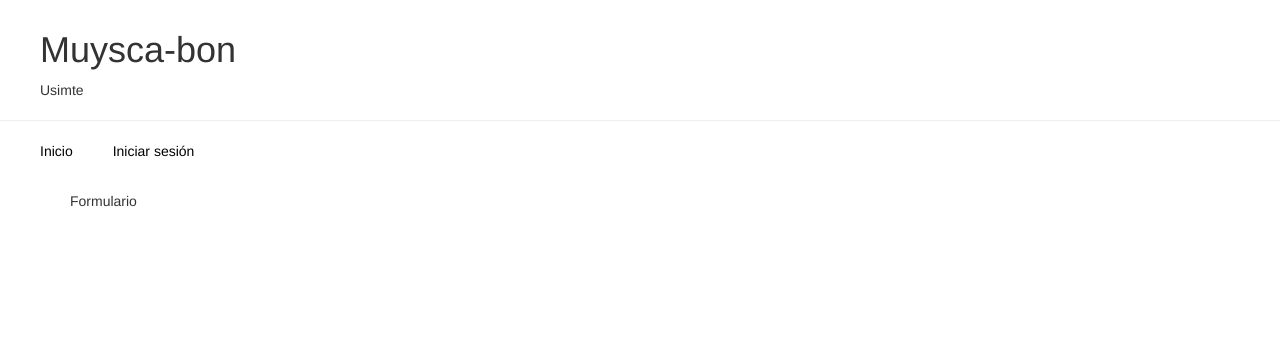
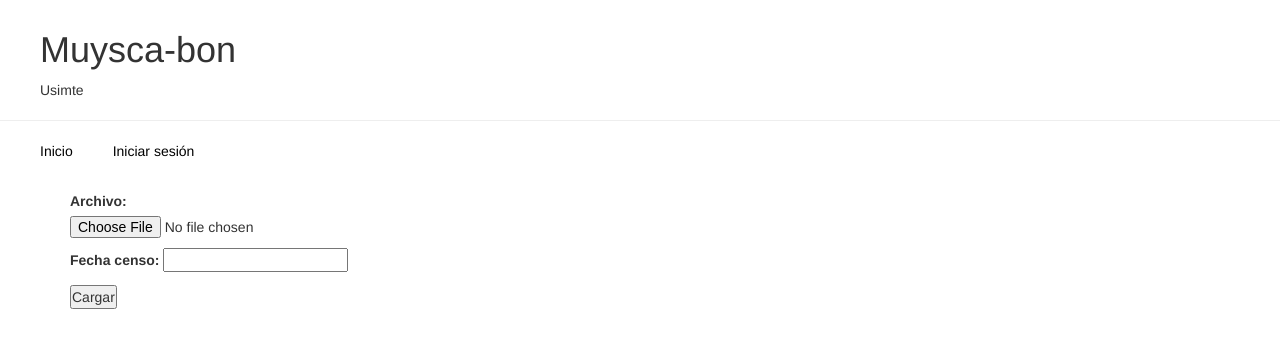
Before and after one commit to Usimte/Muysca_bon, a Django app: page /cargar in a window 1280 px wide. Shown: the top 348 px of the page. Run offline with Django 3.2, Linux system fonts and the light colour scheme; some libraries are stand-ins or nearby versions.

Commit message:
Agregado formulario de carga censo y funcionalidad datepicker

```diff
--- a/censo/forms.py
+++ b/censo/forms.py
@@ -1,12 +1,13 @@
 from django import forms
-from .models import Registro_censo
+from .models import censo_archivo
 
 
-class create_registro_censo(forms.ModelForm):
+class upload_archivo_censo(forms.ModelForm):
 
     class Meta():
-        model = Registro_censo
-        fields = []
+        model = censo_archivo
+        fields = ['archivo', 'fecha_censo']
 
     def __init__(self, *args, **kwargs):
-        super(create_sr, self).__init__(*args, **kwargs)
+        super(upload_archivo_censo, self).__init__(*args, **kwargs)
+        self.fields['fecha_censo'].widget.attrs['class'] = 'datepicker'
--- a/censo/models.py
+++ b/censo/models.py
@@ -1,11 +1,31 @@
 from django.db import models
+from django.utils import timezone
 # from django.utils import timezone
 from .utilidades import *
+from openpyxl import Workbook
 
 # Create your models here.
 
 
-class Registro_censo(models.Model):
+class censo_archivo(models.Model):
+    '''Clase de archivo censo
+
+    Es el formato cargado al sistema e historial de censos existentes'''
+    archivo = models.FileField(upload_to='formatos/')
+    fecha_subida = models.DateTimeField(default=timezone.now)
+    fecha_censo = models.DateField()
+
+    # TODO: función para carga de archivos
+    def cargar_registros(self):
+        '''Carga registros a partir de un formato subido por el usuario.'''
+        None
+
+
+class registro_censo(models.Model):
+    '''Clase de registro de censo.
+
+    Está basado en el formato expedido por el ministerio del interior
+    de la república de Colombia'''
     vigencia = models.DateField(auto_now=True)
     resguardo = models.CharField(max_length=10, blank=True)
     comunidad_indigena = models.CharField(max_length=10, blank=True)
--- a/censo/templates/censo/base.html
+++ b/censo/templates/censo/base.html
@@ -7,8 +7,14 @@
     <link rel="stylesheet" href="{% static 'css/bootstrap.min.css' %}">
     <link rel="stylesheet" href="{% static 'css/bootstrap-theme.min.css' %}">
     <link rel="stylesheet" href="{% static 'css/styles.css' %}">
+    <link rel="stylesheet" href="{% static 'css/jquery-ui.min.css' %}">
+    <link rel="stylesheet" href="{% static 'css/jquery-ui.structure.min.css' %}">
+    <link rel="stylesheet" href="{% static 'css/jquery-ui.theme.min.css' %}">
     <script  src="{% static 'js/jquery-3.2.1.min.js' %}" type="text/javascript"></script>
     <script  src="{% static 'js/bootstrap.min.js' %}" type="text/javascript"></script>
+    <script src="{% static 'js/jquery-ui.min.js' %}" type="text/javascript"></script>
+    {% block scripts %}
+    {% endblock %}
   </head>
   <body>
     <div class="page-header">
--- a/censo/templates/censo/cargar.html
+++ b/censo/templates/censo/cargar.html
@@ -1,5 +1,23 @@
 {% extends 'censo/base.html' %}
 
+{% block scripts %}
+<script type="text/javascript">
+  $(function() {
+    $( ".datepicker" ).datepicker({
+      changeMonth: true,
+      changeYear: true,
+      yearRange: "1990:2025",
+      // You can put more options here.
+
+    });
+  });
+</script>
+{% endblock %}
+
 {% block content %}
-Formulario
+<form class="" method="post">
+  {% csrf_token %}
+  {{ form.as_p }}
+  <button type="submit"> Cargar </button>
+</form>
 {% endblock %}
--- a/censo/views.py
+++ b/censo/views.py
@@ -1,10 +1,11 @@
 from django.shortcuts import render
-from .models import Registro_censo
-from .forms import create_registro_censo
+from .models import registro_censo
+from .forms import upload_archivo_censo
 
 
 def home(request):
     return render(request, 'censo/home.html')
 
 def upload(request):
-    return render(request, 'censo/cargar.html')
+    form = upload_archivo_censo()
+    return render(request, 'censo/cargar.html', {'form': form})
```
